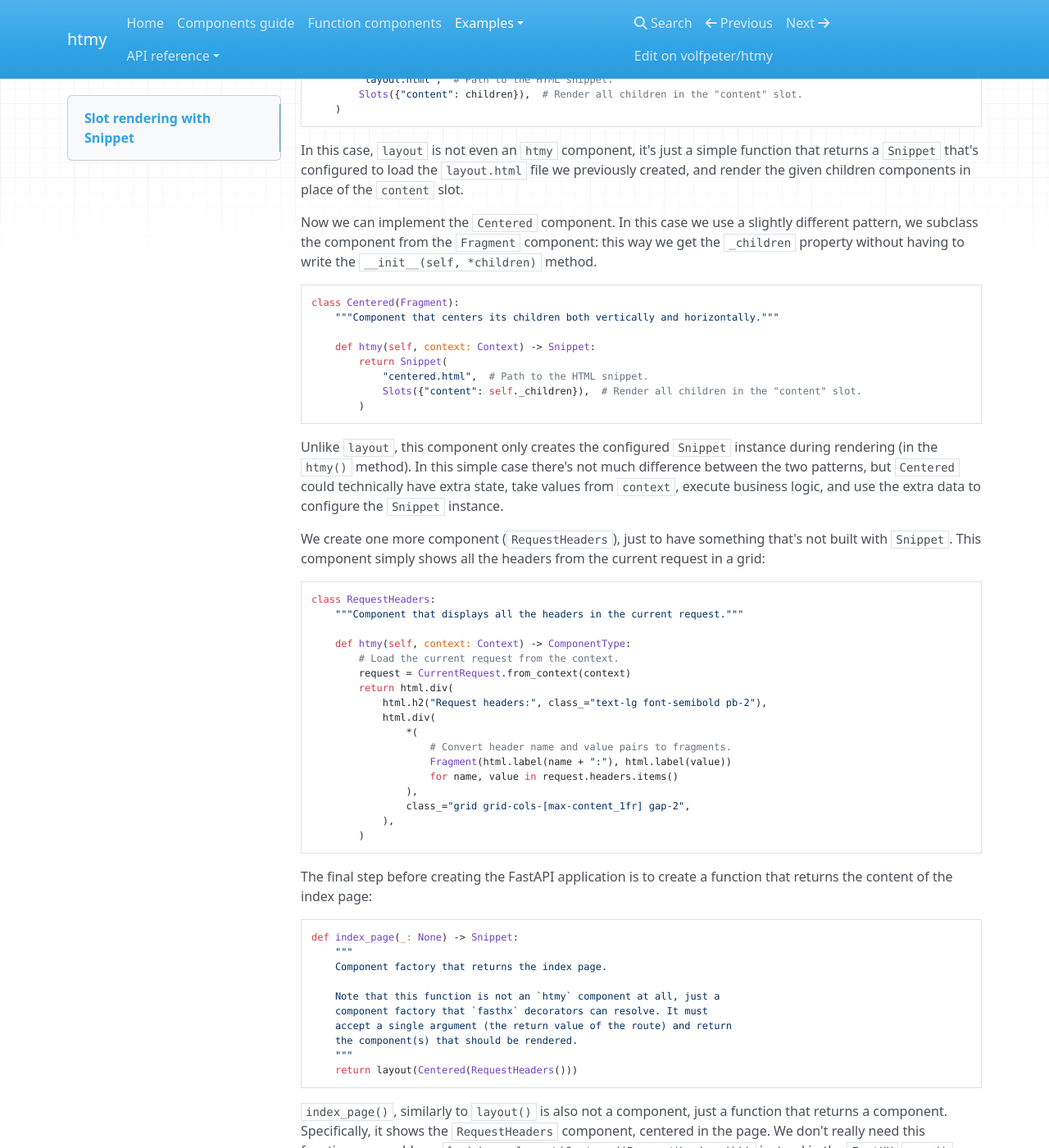
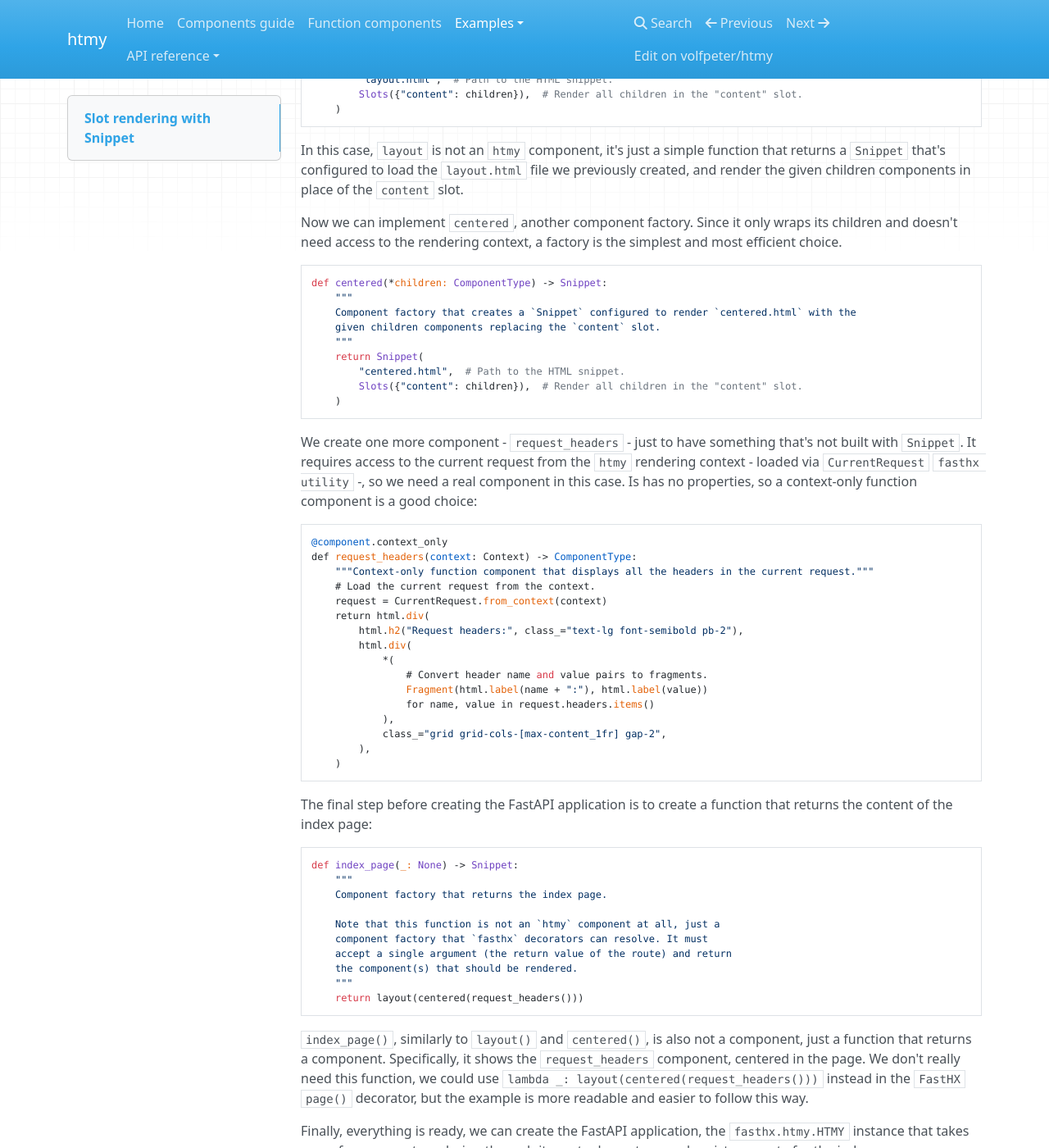
Before and after one commit to volfpeter/htmy, an MkDocs documentation site: the page built from docs/examples/snippet-slots-fastapi.md, in a window 1280 px wide and 1400 px high, scrolled down 2124 px. Shown: the whole window at 82% size. Built offline with MkDocs 1.6.1, drawn with Linux system fonts in a browser that asks for light colours; nearby versions of some CDN libraries; some of the changed text lies outside the part shown.

Commit message:
docs: update snippet-slots-fastapi example in the documentation

````diff
--- a/docs/examples/snippet-slots-fastapi.md
+++ b/docs/examples/snippet-slots-fastapi.md
@@ -10,14 +10,14 @@ One additional note, before we start coding: the `MD` component (for markdown re
 
 Our project structure will look like this:
 
-- `layout.html`: The HTML snippet for the `layout` `htmy` component.
-- `centered.html`: The HTML snippet for the `Centered` `htmy` component.
-- `app.py`: All our `htmy` components and the `FastAPI` application.
+- `layout.html`: The HTML snippet for the `layout` component factory.
+- `centered.html`: The HTML snippet for the `centered` component factory.
+- `app.py`: All our `htmy` components, component factories, and the `FastAPI` application.
 
 Let's start by creating the `layout.html` file. Layouts often require a deeply nested component structure, so it's a good idea to use `Snippet` for then with dynamic slot rendering, because it improves performance and you can write almost the entire HTML structure in native `.html` files (without custom syntax).
 
 ```html
-<!DOCTYPE html>
+<!doctype html>
 <html lang="en">
   <head>
     <title>Snippet with Slots</title>
@@ -74,13 +74,13 @@ Next, we will create the `centered.html` file, which will be a lot simpler. Actu
 
 This HTML file also contains a `<!-- slot[content] -->` marker, but the slot's key (`content`) could be anything else. The important thing, as you'll see below, is that the `Slots()` instance of the `Snippet()` contains the right component for the right slot key.
 
-We have all the HTML we need for our `Snippet`s, so we can finally get started with the application in `app.py`. We will do it step by step, starting with the `layout` component (factory):
+We have all the HTML we need for our `Snippet`s, so we can finally get started with the application in `app.py`. We will do it step by step, starting with the imports and the `layout` component factory:
 
 ```python
 from fastapi import FastAPI
 from fasthx.htmy import HTMY, CurrentRequest
 
-from htmy import ComponentType, Context, Fragment, Slots, Snippet, html
+from htmy import ComponentType, Context, Fragment, Slots, Snippet, component, html
 
 
 def layout(*children: ComponentType) -> Snippet:
@@ -94,43 +94,41 @@ def layout(*children: ComponentType) -> Snippet:
     )
 ```
 
-In this case, `layout` is not even an `htmy` component, it's just a simple function that returns a `Snippet` that's configured to load the `layout.html` file we previously created, and render the given children components in place of the `content` slot.
+In this case, `layout` is not an `htmy` component, it's just a simple function that returns a `Snippet` that's configured to load the `layout.html` file we previously created, and render the given children components in place of the `content` slot.
 
-Now we can implement the `Centered` component. In this case we use a slightly different pattern, we subclass the component from the `Fragment` component: this way we get the `_children` property without having to write the `__init__(self, *children)` method.
+Now we can implement `centered`, another component factory. Since it only wraps its children and doesn't need access to the rendering context, a factory is the simplest and most efficient choice.
 
 ```python
-class Centered(Fragment):
-    """Component that centers its children both vertically and horizontally."""
-
-    def htmy(self, context: Context) -> Snippet:
-        return Snippet(
-            "centered.html",  # Path to the HTML snippet.
-            Slots({"content": self._children}),  # Render all children in the "content" slot.
-        )
+def centered(*children: ComponentType) -> Snippet:
+    """
+    Component factory that creates a `Snippet` configured to render `centered.html` with the
+    given children components replacing the `content` slot.
+    """
+    return Snippet(
+        "centered.html",  # Path to the HTML snippet.
+        Slots({"content": children}),  # Render all children in the "content" slot.
+    )
 ```
 
-Unlike `layout`, this component only creates the configured `Snippet` instance during rendering (in the `htmy()` method). In this simple case there's not much difference between the two patterns, but `Centered` could technically have extra state, take values from `context`, execute business logic, and use the extra data to configure the `Snippet` instance.
-
-We create one more component (`RequestHeaders`), just to have something that's not built with `Snippet`. This component simply shows all the headers from the current request in a grid:
+We create one more component - `request_headers` - just to have something that's not built with `Snippet`. It requires access to the current request from the `htmy` rendering context - loaded via `CurrentRequest` `fasthx utility` -, so we need a real component in this case. Is has no properties, so a context-only function component is a good choice:
 
 ```python
-class RequestHeaders:
-    """Component that displays all the headers in the current request."""
-
-    def htmy(self, context: Context) -> ComponentType:
-        # Load the current request from the context.
-        request = CurrentRequest.from_context(context)
-        return html.div(
-            html.h2("Request headers:", class_="text-lg font-semibold pb-2"),
-            html.div(
-                *(
-                    # Convert header name and value pairs to fragments.
-                    Fragment(html.label(name + ":"), html.label(value))
-                    for name, value in request.headers.items()
-                ),
-                class_="grid grid-cols-[max-content_1fr] gap-2",
+@component.context_only
+def request_headers(context: Context) -> ComponentType:
+    """Context-only function component that displays all the headers in the current request."""
+    # Load the current request from the context.
+    request = CurrentRequest.from_context(context)
+    return html.div(
+        html.h2("Request headers:", class_="text-lg font-semibold pb-2"),
+        html.div(
+            *(
+                # Convert header name and value pairs to fragments.
+                Fragment(html.label(name + ":"), html.label(value))
+                for name, value in request.headers.items()
             ),
-        )
+            class_="grid grid-cols-[max-content_1fr] gap-2",
+        ),
+    )
 ```
 
 The final step before creating the FastAPI application is to create a function that returns the content of the index page:
@@ -145,12 +143,12 @@ def index_page(_: None) -> Snippet:
     accept a single argument (the return value of the route) and return
     the component(s) that should be rendered.
     """
-    return layout(Centered(RequestHeaders()))
+    return layout(centered(request_headers()))
 ```
 
-`index_page()`, similarly to `layout()` is also not a component, just a function that returns a component. Specifically, it shows the `RequestHeaders` component, centered in the page. We don't really need this function, we could use `lambda _: layout(Centered(RequestHeaders()))` instead in the `FastHX` `page()` decorator, but the example is more readable and easier to follow this way.
+`index_page()`, similarly to `layout()` and `centered()`, is also not a component, just a function that returns a component. Specifically, it shows the `request_headers` component, centered in the page. We don't really need this function, we could use `lambda _: layout(centered(request_headers()))` instead in the `FastHX` `page()` decorator, but the example is more readable and easier to follow this way.
 
-Finally, we everything is ready, we can create the FastAPI application itself:
+Finally, everything is ready, we can create the FastAPI application, the `fasthx.htmy.HTMY` instance that takes care of component rendering through its route decorators, and register a route for the index page:
 
 ```python
 app = FastAPI()
@@ -158,8 +156,8 @@ app = FastAPI()
 
 htmy = HTMY()
 """
-The `HTMY` instance (from `FastHX`) that takes care of component rendering
-through its route decorators.
+The `HTMY` instance that takes care of component
+rendering through its route decorators.
 """
 
 
@@ -168,7 +166,6 @@ through its route decorators.
 async def index() -> None:
     """The index route. It has no business logic, so it can remain empty."""
     ...
-
 ```
 
 The `@htmy.page()` decorator takes care of rendering the result of the `index()` route with the component the `index_page()` function returns. The only thing that remains is to run the application with `python -m uvicorn app:app`, open http://127.0.0.1:8000 in the browser, and see the result of our work.
````
Also changed, not shown: 1 other file.
